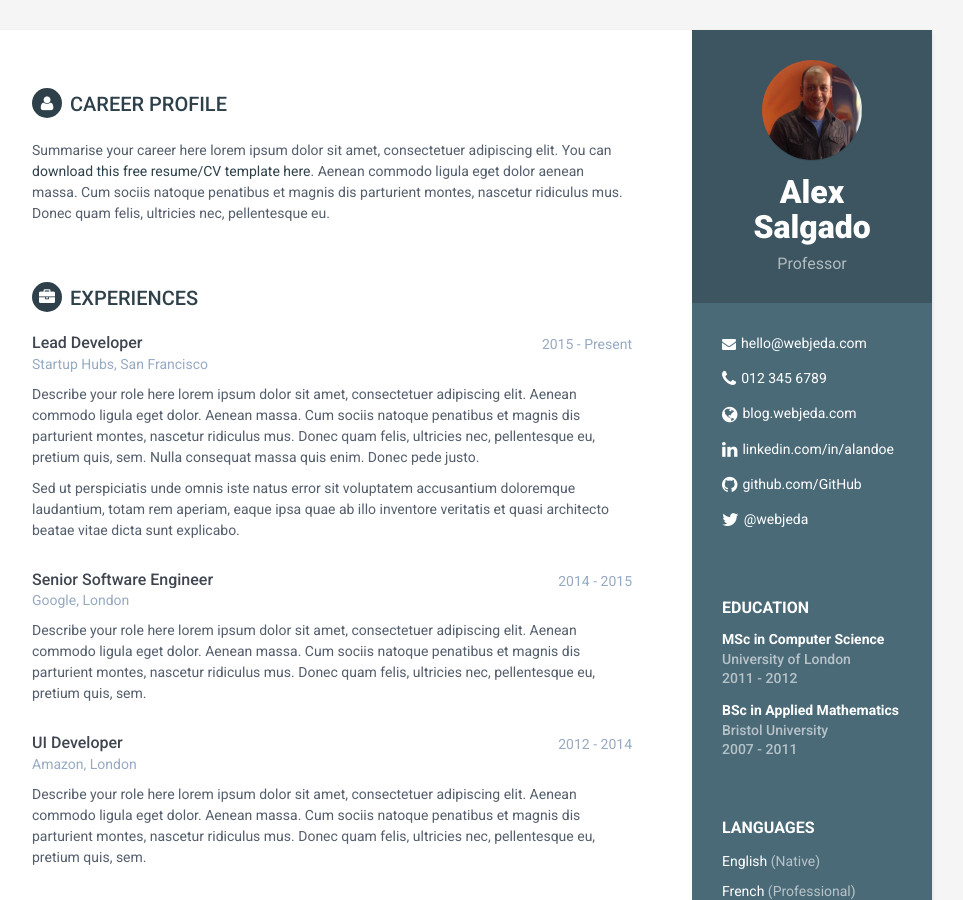
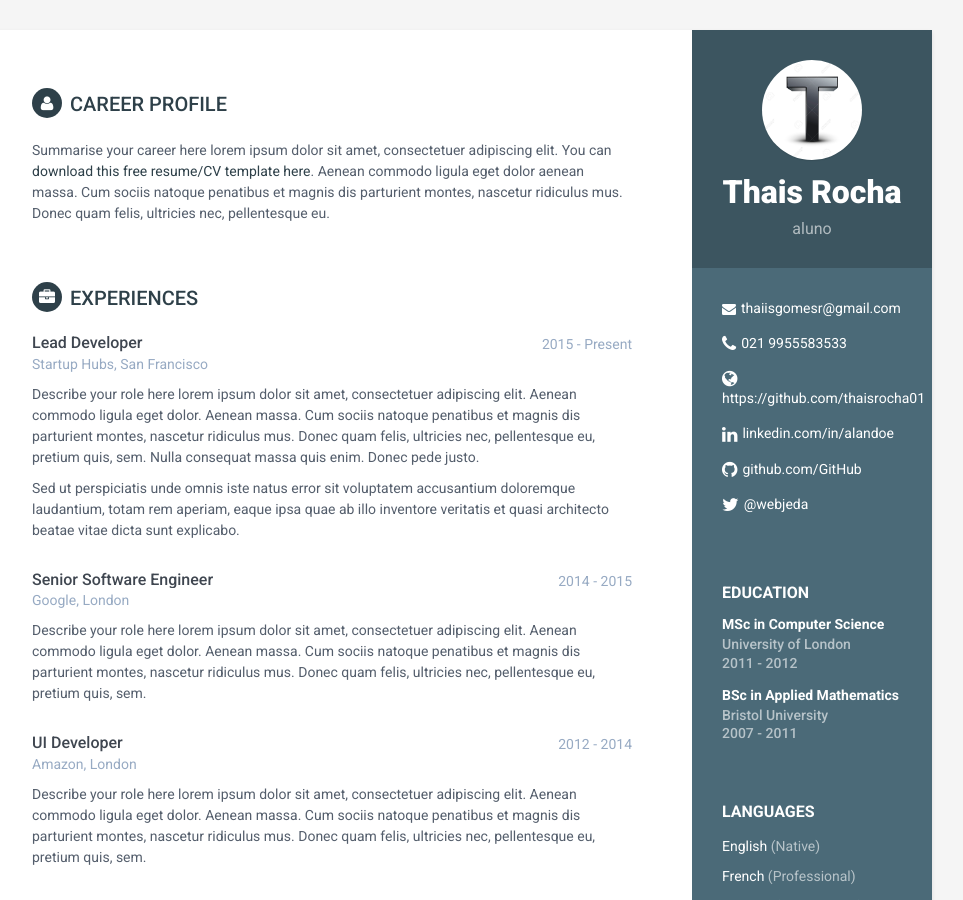
Before and after one commit to thaisrocha01/online-cv, a Jekyll site: the page built from index.html, in a window 1280 px wide and 900 px high. Shown: the whole window, without its empty margins (188-1151 px from the left). Built offline with Jekyll 4.4.1, drawn with Linux system fonts in a browser that asks for light colours.

Commit message:
curriculo basico

```diff
--- a/_config.yml
+++ b/_config.yml
@@ -13,14 +13,14 @@ style: styles-6
 
 
 #Profile information
-name: Alex Salgado
-tagline: Professor
-pic: alex.jpg  #place a 100x100 picture inside /assets/images/ folder and provide the name of the file below
+name: Thais Rocha
+tagline: aluno
+pic: t.jpg  #place a 100x100 picture inside /assets/images/ folder and provide the name of the file below
 
 #sidebar links
-email: hello@webjeda.com
-phone: 012 345 6789
-website: blog.webjeda.com #do not add http://
+email: thaiisgomesr@gmail.com
+phone: 021 9955583533
+website: https://github.com/thaisrocha01 #do not add http://
 linkedin: alandoe
 github: sharu725
 twitter: '@webjeda'
```
Also changed, not shown: assets/images/t.jpg (added).
